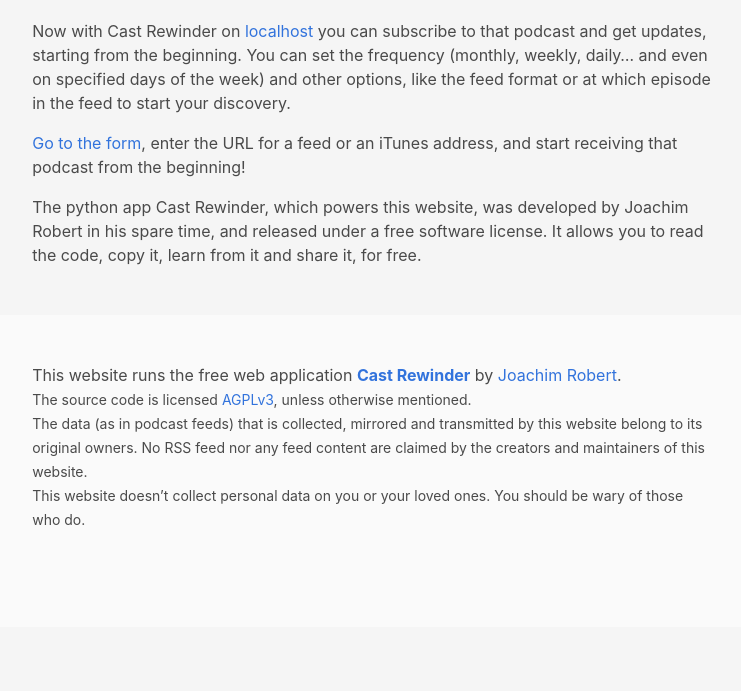
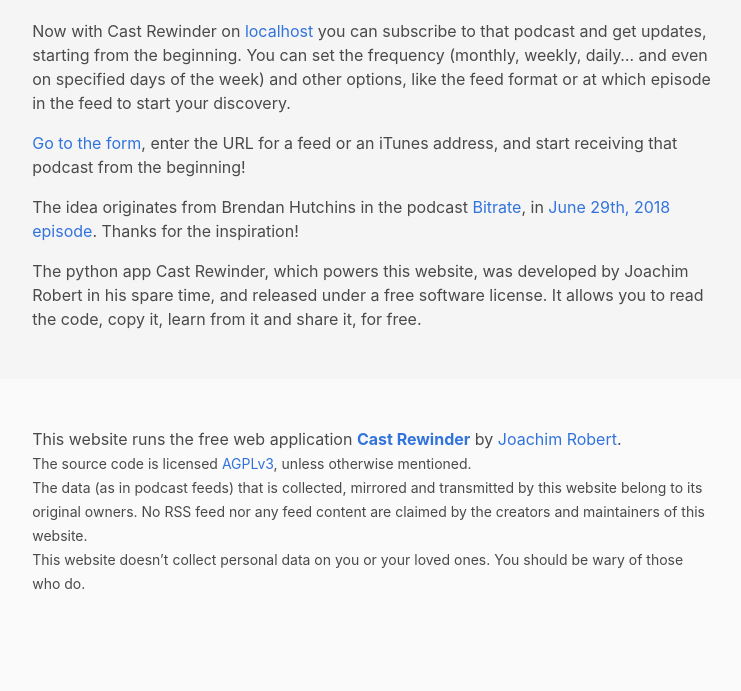
Before and after one commit to joachimesque/Cast-Rewinder, a Flask app: page /about in a window 1280 px wide. Shown: the part 392-1083 px from the top of the page, without its empty margins (267-1008 px from the left). Before the commit the page ends 917 px from the top, so only its background shows below. Run offline with Flask 2, Linux system fonts and the light colour scheme.

Commit message:
More on the background

```diff
--- a/castrewinder/templates/about.html
+++ b/castrewinder/templates/about.html
@@ -18,6 +18,7 @@
     <p class="is-size-5">Every so often I discover a podcast that sounds really great, but it has been publishing episodes for so long that it’s a chore to go back at the beginning.</p>
     <p class="">Now with Cast Rewinder on <a href="{{ request.host_url }}">{{ request.host }}</a> you can subscribe to that podcast and get updates, starting from the beginning. You can set the frequency (monthly, weekly, daily… and even on specified days of the week) and other options, like the feed format or at which episode in the feed to start your discovery.</p>
     <p class=""><a href="{{ url_for('index') }}">Go to the form</a>, enter the URL for a feed or an iTunes address, and start receiving that podcast from the beginning!</p>
+    <p class="">The idea originates from Brendan Hutchins in the podcast <a href="http://bitratepod.com/">Bitrate</a>, in <a href="http://bitratepod.com/e/365db62d09d690/">June 29th, 2018 episode</a>. Thanks for the inspiration!</p>
     <p class="">The python app Cast Rewinder, which powers this website, was developed by Joachim Robert in his spare time, and released under a free software license. It allows you to read the code, copy it, learn from it and share it, for free.</p>
 </div>
 {% endblock %}
```
Also changed, not shown: README.md.
